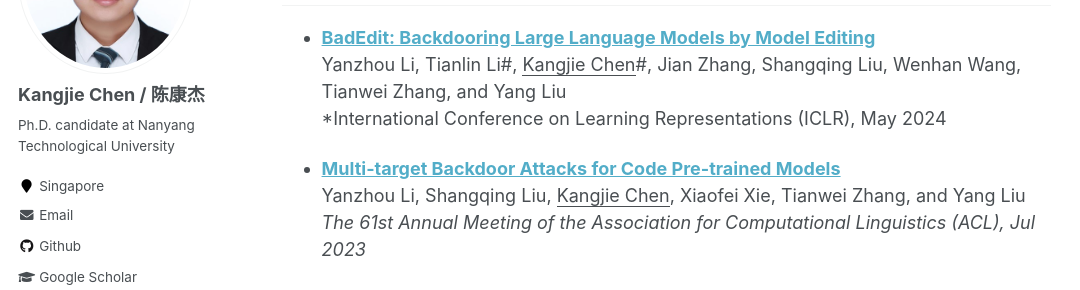
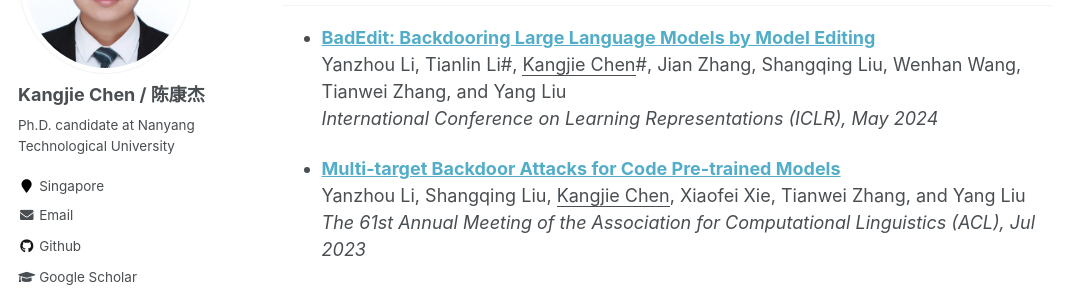
Before and after one commit to kangjie-chen/kangjie-chen.github.io, a Jekyll site: the page built from _pages/about.md, in a window 1280 px wide and 900 px high, scrolled down 444 px. Shown: the part 152-442 px from the top of the window, without its empty margins (0-1080 px from the left). Built offline with Jekyll 4.4.1, drawn with Linux system fonts in a browser that asks for light colours.

```diff
--- a/_pages/about.md
+++ b/_pages/about.md
@@ -25,7 +25,7 @@ I am currently a fourth-year Ph.D. student at Nanyang Technological University,
   <br/>
   Yanzhou Li, Tianlin Li\#, <u>Kangjie Chen</u>\#, Jian Zhang, Shangqing Liu, Wenhan Wang, Tianwei Zhang, and Yang Liu
   <br/>
-  *International Conference on Learning Representations (ICLR), May 2024
+  *International Conference on Learning Representations (ICLR), May 2024*
 
 - **[Multi-target Backdoor Attacks for Code Pre-trained Models](https://aclanthology.org/2023.acl-long.399.pdf)**
   <br/>
```
